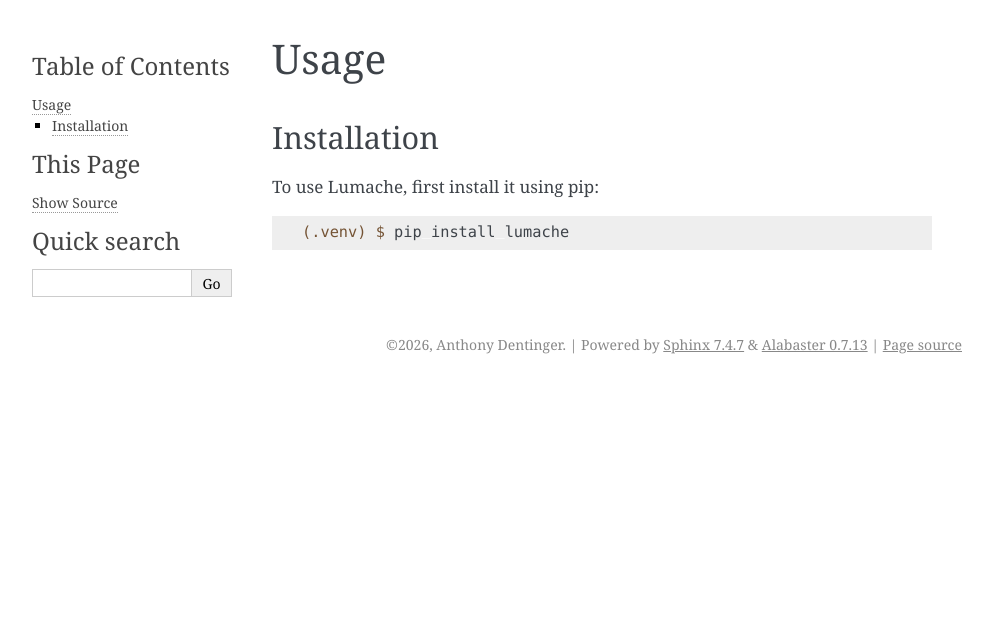
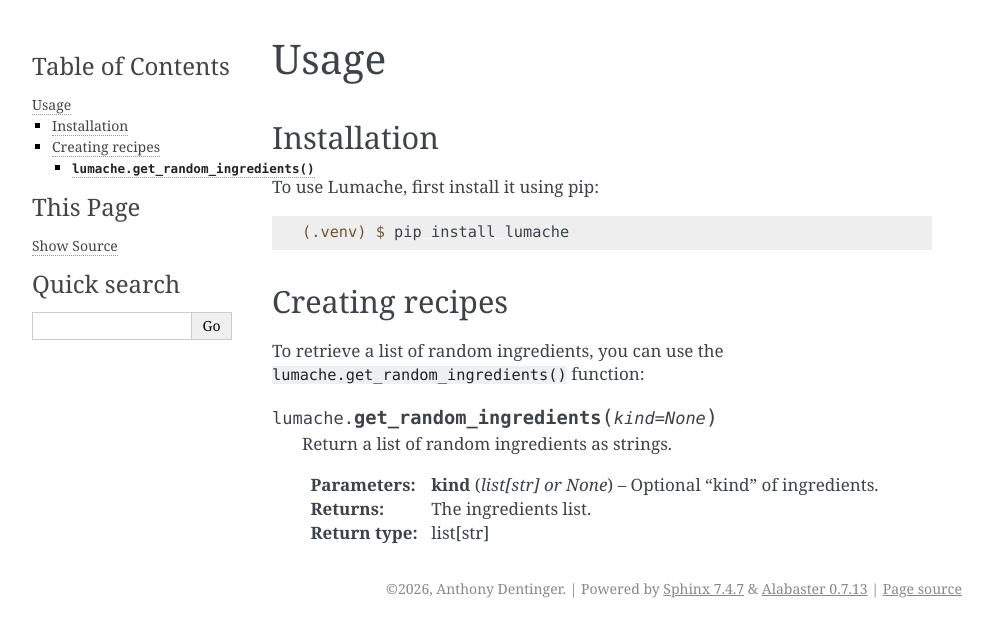
Before and after one commit to adentinger/sphinx_sandbox, a Sphinx documentation site: the page built from source/usage.rst, in a window 1280 px wide. Shown: the top 637 px of the page, without its empty margins (148-1141 px from the left). Built offline with Sphinx 7.4.7, drawn with Linux system fonts in a browser that asks for light colours.

Commit message:
Add manually-written python function doc

```diff
--- a/source/usage.rst
+++ b/source/usage.rst
@@ -11,3 +11,18 @@ To use Lumache, first install it using pip:
 .. code-block:: console
 
    (.venv) $ pip install lumache
+
+Creating recipes
+----------------
+
+To retrieve a list of random ingredients,
+you can use the ``lumache.get_random_ingredients()`` function:
+
+.. py:function:: lumache.get_random_ingredients(kind=None)
+
+   Return a list of random ingredients as strings.
+
+   :param kind: Optional "kind" of ingredients.
+   :type kind: list[str] or None
+   :return: The ingredients list.
+   :rtype: list[str]
```
